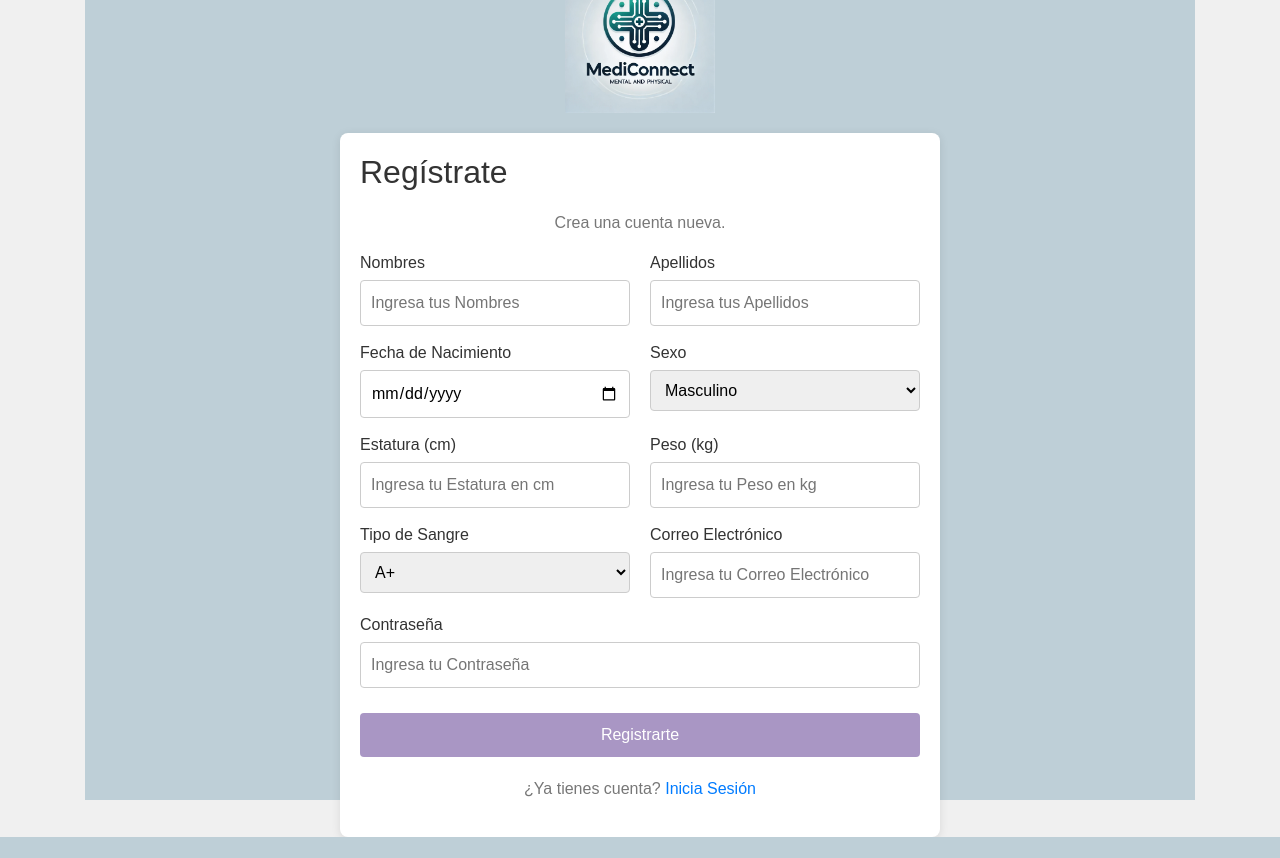
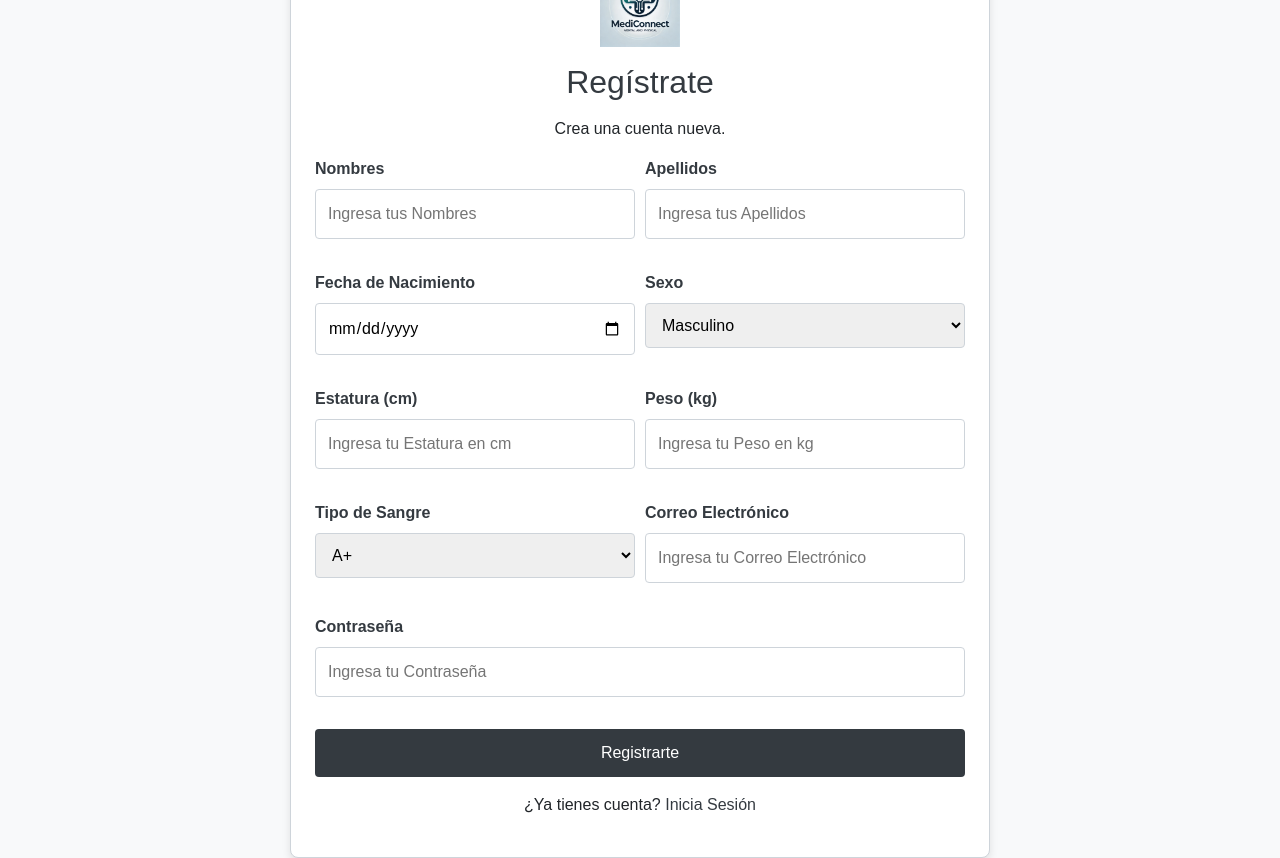
Before and after one commit to nachopdl/healthcare_app, a PHP site: page /signup.php in a window 1280 px wide. Before the commit the page ends 837 px from the top, so only its background shows below. Run offline with PHP 8.4, Linux system fonts and the light colour scheme.

Commit message:
Update signup.css

```diff
--- a/health_modular_app/frontend/css/signup.css
+++ b/health_modular_app/frontend/css/signup.css
@@ -1,147 +1,75 @@
-body {
+body, html {
+    height: 100%;
     margin: 0;
     font-family: Arial, sans-serif;
-    background-color: #f0f0f0;
-    color: #313030;
+    background-color: #f8f9fa; /* Fondo claro */
 }
-
 .container {
     display: flex;
-    height: 100vh;
-}
-
-.form-container {
-    flex: 1;
-    display: flex;
-    flex-direction: column;
+    align-items: center;
     justify-content: center;
-    align-items: center;
-    background-color: #BECFD7;
+    height: 100%;
     padding: 20px;
 }
-
-.form-logo {
+.form-container {
+    background-color: #ffffff; /* Blanco */
+    border: 1px solid #ced4da; /* Borde claro */
+    border-radius: 8px;
+    box-shadow: 0 4px 8px rgba(0, 0, 0, 0.1); /* Sombra ligera */
+    padding: 1.5rem;
+    width: 100%;
+    max-width: 700px;
+}
+.form-logo img {
+    display: block;
+    margin: 0 auto 1rem;
+    width: 80px;
+}
+.form-container h2 {
+    color: #343A40; /* Gris oscuro */
+    margin-bottom: 1rem;
     text-align: center;
-    margin-bottom: 20px;
 }
-
-.form-logo img {
-    width: 150px;
+.form-group label {
+    color: #343A40; /* Gris oscuro */
+    font-weight: bold;
 }
-
-form {
+.form-group input, .form-group select {
     width: 100%;
-    max-width: 600px;
-    padding: 20px;
-    box-shadow: 0 2px 10px rgba(0, 0, 0, 0.1);
-    background-color: #fff;
-    border-radius: 8px;
+    padding: 0.75rem;
+    border-radius: 4px;
+    border: 1px solid #ced4da;
+    margin-bottom: 1rem;
 }
-
-form h2 {
-    margin-top: 0;
-    color: #333;
-}
-
-form p {
-    color: #777;
-}
-
-.form-row {
-    display: flex;
-    justify-content: space-between;
-}
-
-.form-group {
-    flex: 1;
-    display: flex;
-    flex-direction: column;
-    margin-bottom: 15px;
-    margin-right: 10px;
-}
-
-.form-group:last-child {
-    margin-right: 0;
-}
-
-label {
-    margin-bottom: 5px;
-    color: #333;
-}
-
-input, select {
-    padding: 10px;
-    border: 1px solid #ccc;
-    border-radius: 4px;
-    box-sizing: border-box;
-    width: 100%;
-}
-
-button {
-    width: 100%;
-    padding: 10px;
+.signup-btn {
+    background-color: #343A40;
+    color: #ffffff; /* Blanco */
     border: none;
     border-radius: 4px;
-    cursor: pointer;
-    margin-top: 10px;
-    background-color: #A996C4;
-    color: #fff;
+    padding: 0.75rem;
+    width: 100%;
+    margin-bottom: 1rem;
 }
-
-button:hover {
-    background-color: #8a78a3;
+.signup-btn:hover {
+    background-color: #23272b;
 }
-
-form p {
+.form-container p {
     text-align: center;
-    margin-top: 20px;
-    color: #777;
 }
-
-form p a {
-    color: #007bff;
+.form-container a {
+    color: #343A40; /* Gris oscuro */
     text-decoration: none;
 }
-
-form p a:hover {
+.form-container a:hover {
     text-decoration: underline;
 }
-
-.image-container {
-    flex: 1;
-    position: relative;
-    overflow: hidden;
+.message {
+    margin-bottom: 1rem;
+    text-align: center;
 }
-
-.image-container img {
-    width: 100%;
-    height: auto;
+.message.error {
+    color: #dc3545; /* Rojo para errores */
 }
-
-.overlay {
-    position: absolute;
-    top: 0;
-    left: 0;
-    right: 0;
-    bottom: 0;
-    display: flex;
-    justify-content: center;
-    align-items: center;
-    padding: 20px;
+.message.success {
+    color: #28a745; /* Verde para éxito */
 }
-
-.overlay-content {
-    text-align: center;
-    color: #fff;
-    text-shadow: 2px 2px 4px #000;  /* Agrega un contorno al texto */
-}
-
-.overlay-content h1 {
-    margin: 0;
-    font-size: 2em;
-}
-
-.overlay-content p {
-    margin-top: 10px;
-    font-size: 1.2em;
-}
```
